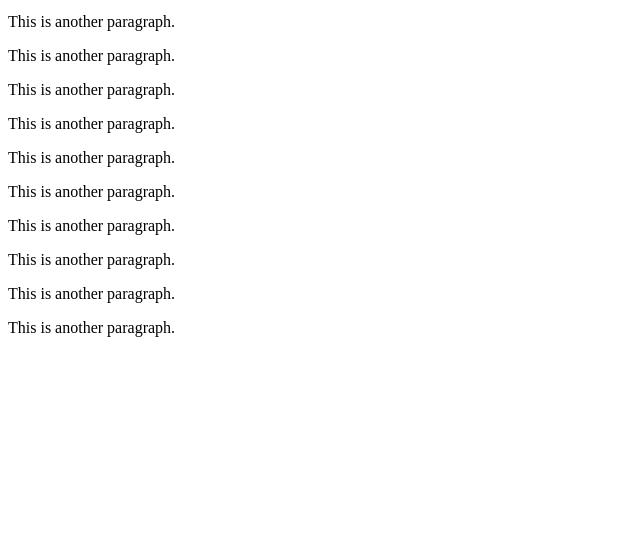
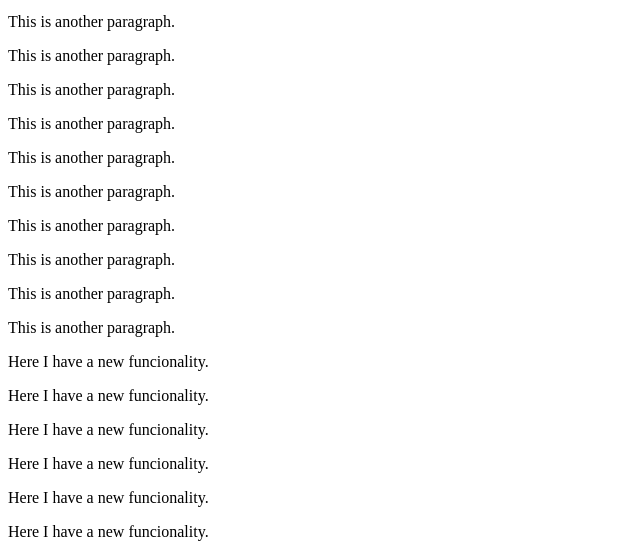
Before and after one commit to thiagofb84jp/curso-git-1, a plain HTML site: page about.html in a window 1280 px wide. Shown: the part 403-960 px from the top of the page, without its empty margins (0-640 px from the left). Before the commit the page ends 800 px from the top, so only its background shows below. Drawn offline with Linux system fonts and the light colour scheme.

Commit message:
updating about.html

```diff
--- a/about.html
+++ b/about.html
@@ -31,5 +31,12 @@
 <p>This is another paragraph.</p>
 <p>This is another paragraph.</p>
 
+<p>Here I have a new funcionality.</p>
+<p>Here I have a new funcionality.</p>
+<p>Here I have a new funcionality.</p>
+<p>Here I have a new funcionality.</p>
+<p>Here I have a new funcionality.</p>
+<p>Here I have a new funcionality.</p>
+
 </body>
 </html>
```
